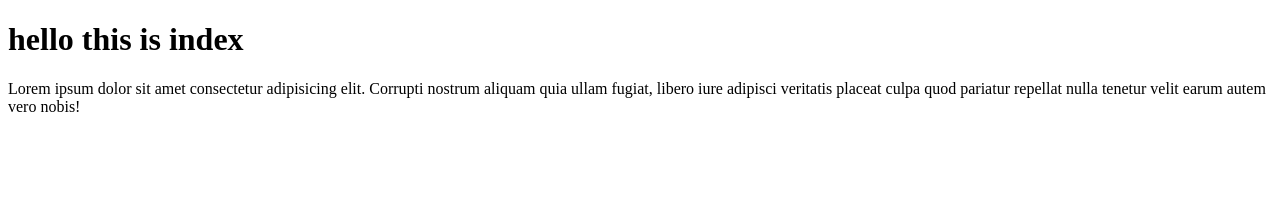
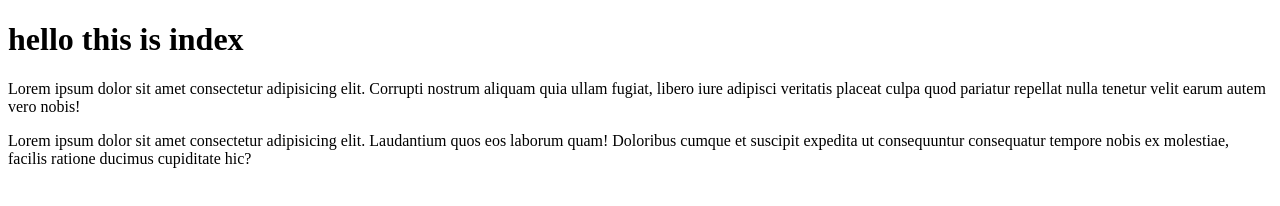
Before and after one commit to hamedelhami/project, a plain HTML site: page index.html in a window 1280 px wide. Drawn offline with Linux system fonts and the light colour scheme.

Commit message:
Add secound oaragraph index.html

```diff
--- a/index.html
+++ b/index.html
@@ -8,5 +8,8 @@
 <body>
     <h1>hello this is index</h1>
     <p>Lorem ipsum dolor sit amet consectetur adipisicing elit. Corrupti nostrum aliquam quia ullam fugiat, libero iure adipisci veritatis placeat culpa quod pariatur repellat nulla tenetur velit earum autem vero nobis!</p>
+    <div>
+        <p>Lorem ipsum dolor sit amet consectetur adipisicing elit. Laudantium quos eos laborum quam! Doloribus cumque et suscipit expedita ut consequuntur consequatur tempore nobis ex molestiae, facilis ratione ducimus cupiditate hic?</p>
+    </div>
 </body>
 </html>
```
